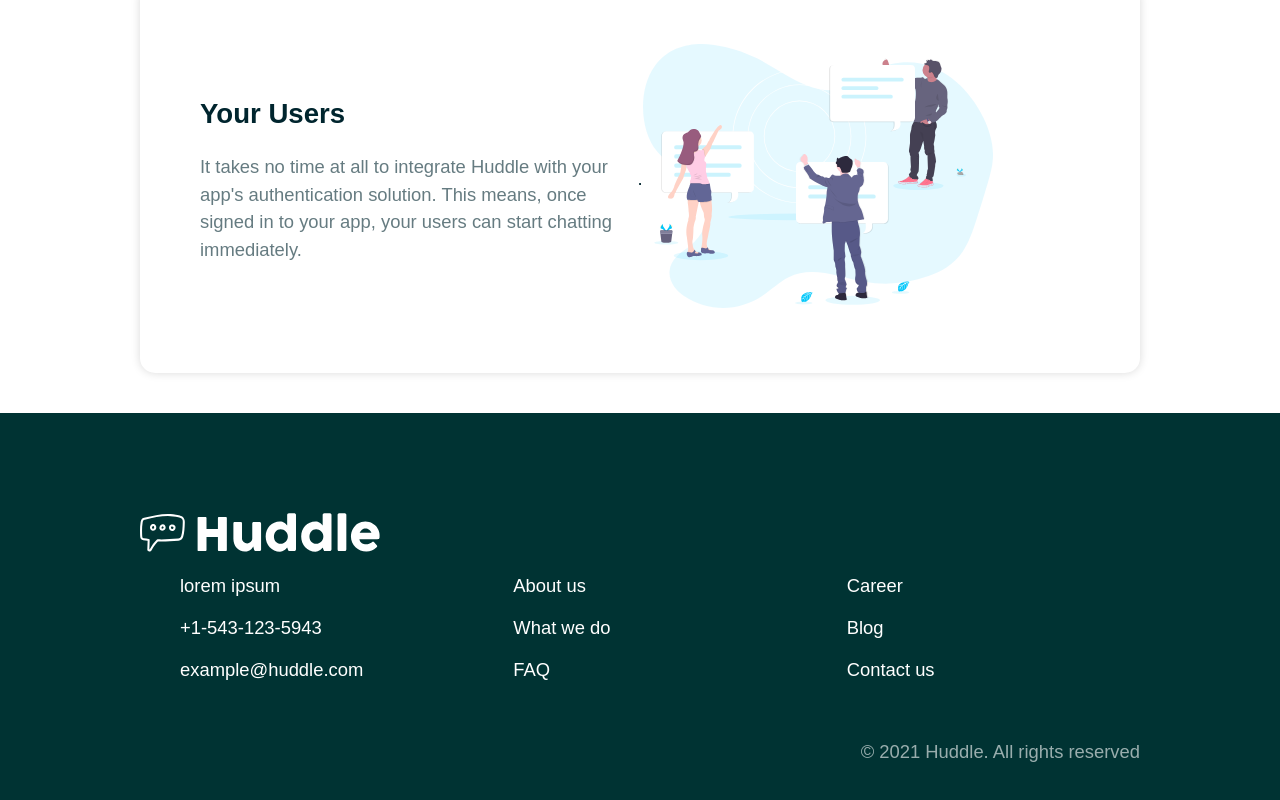
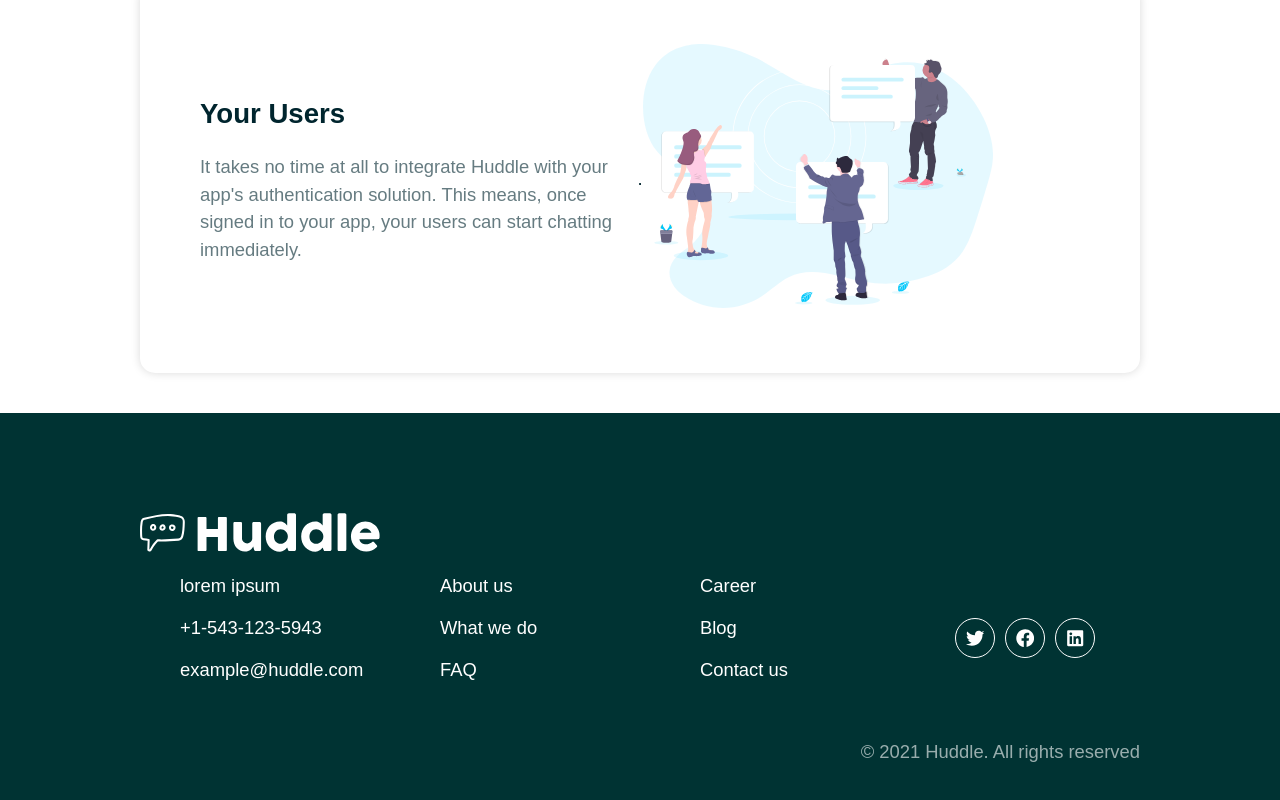
Before and after one commit to Kenta-Asakura/delta-website, a React (Create React App) app: page / in a window 1280 px wide. Shown: the part 1372-2172 px from the top of the page. Built offline with nearby package versions, Linux system fonts and the light colour scheme.

Commit message:
SocialIcons.js created and implemented with SocialIcons.styled.js

```diff
--- a/package.json
+++ b/package.json
@@ -8,7 +8,8 @@
     "@testing-library/user-event": "^13.5.0",
     "react": "^18.2.0",
     "react-dom": "^18.2.0",
-    "react-scripts": "5.0.1",
+    "react-icons": "^4.11.0",
+    "react-scripts": "^2.1.3",
     "styled-components": "^6.0.7"
   },
   "scripts": {
--- a/src/components/Card.js
+++ b/src/components/Card.js
@@ -1,3 +1,4 @@
+import React from "react"
 import { StyledCard } from "./styles/Card.styled"
 
 export default function Card({ item: { id, title, body, image } }) {
--- a/src/components/Footer.js
+++ b/src/components/Footer.js
@@ -1,4 +1,5 @@
 import React from "react";
+import SocialIcons from "./SocialIcons";
 import { Container } from "./styles/Container.styled";
 import { Flex } from "./styles/Flex.styled";
 import { StyledFooter } from "./styles/Styled.footer";
@@ -28,7 +29,7 @@ export default function Footer() {
             <li>Contact us</li>
           </ul>
 
-          {/* Social icons */}
+          <SocialIcons />
         </Flex>
 
         <p>&copy; 2021 Huddle. All rights reserved</p>
--- /dev/null
+++ b/src/components/SocialIcons.js
@@ -0,0 +1,22 @@
+import React from 'react'
+import { FaTwitter, FaFacebook, FaLinkedin } from 'react-icons/fa'
+import { StyledSocialIcons } from './styles/Socialicons.styled'
+
+export default function SocialIcons() {
+  return (
+    <StyledSocialIcons>
+
+      <li>
+        <a href='https://twitter.com/?' target='_blank'>
+          <FaTwitter />
+        </a>
+        <a href='https://www.facebook.com/' target='_blank'>
+          <FaFacebook />
+        </a>
+        <a href='https://www.linkedin.com/' target='_blank'>
+          <FaLinkedin />
+        </a>
+      </li>
+    </StyledSocialIcons>
+  )
+}
--- /dev/null
+++ b/src/components/styles/Socialicons.styled.js
@@ -0,0 +1,24 @@
+import styled from "styled-components";
+
+export const StyledSocialIcons = styled.div`
+  display:flex;
+  justify-content: center;
+  align-items: center;
+
+  li {
+    list-style: none;
+  }
+
+  a {
+    border: 1px solid #fff;
+    border-radius: 50%;
+    color: #fff;
+    display: inline-flex;
+    align-items: center;
+    justify-content: center;
+    margin-right: 10px;
+    height: 40px;
+    width: 40px;
+    text-decoration: none;
+  }
+`
```
Also changed, not shown: 1 other file (tests, documents, lock files or other folders).
